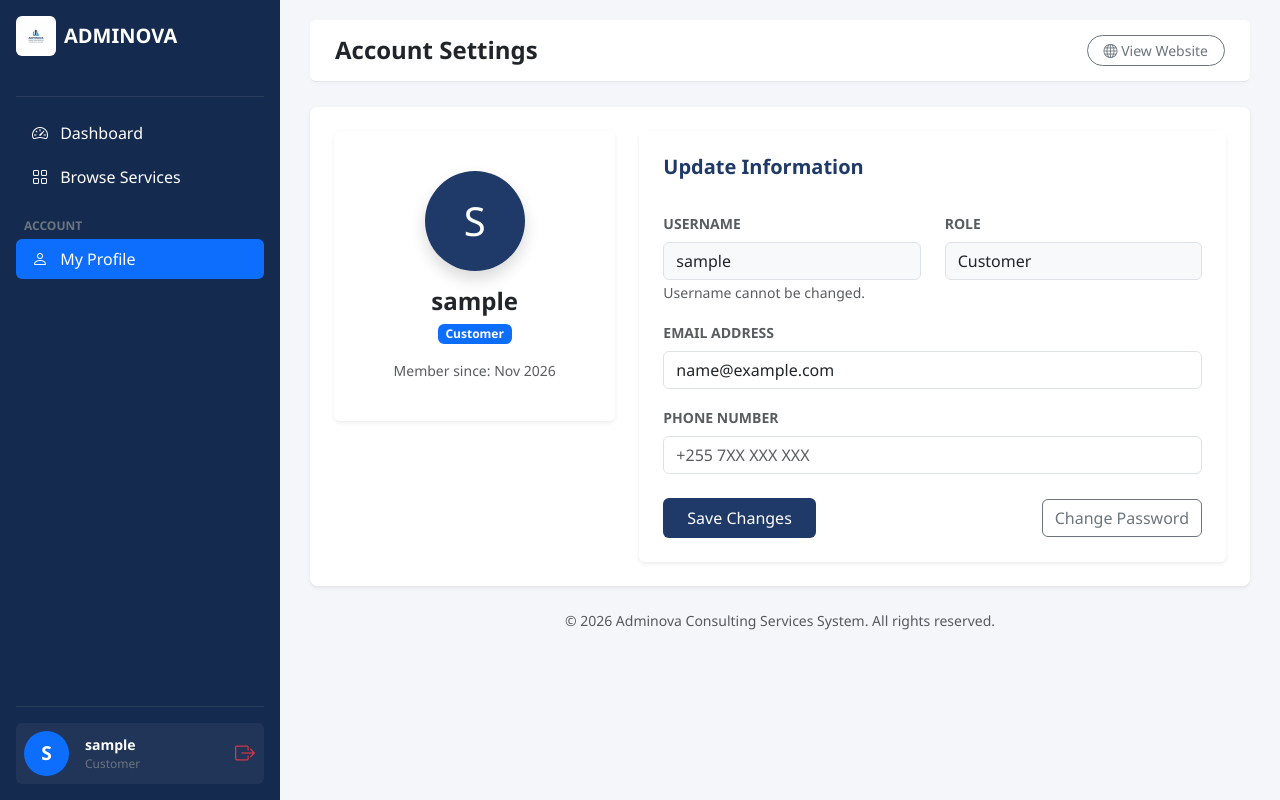
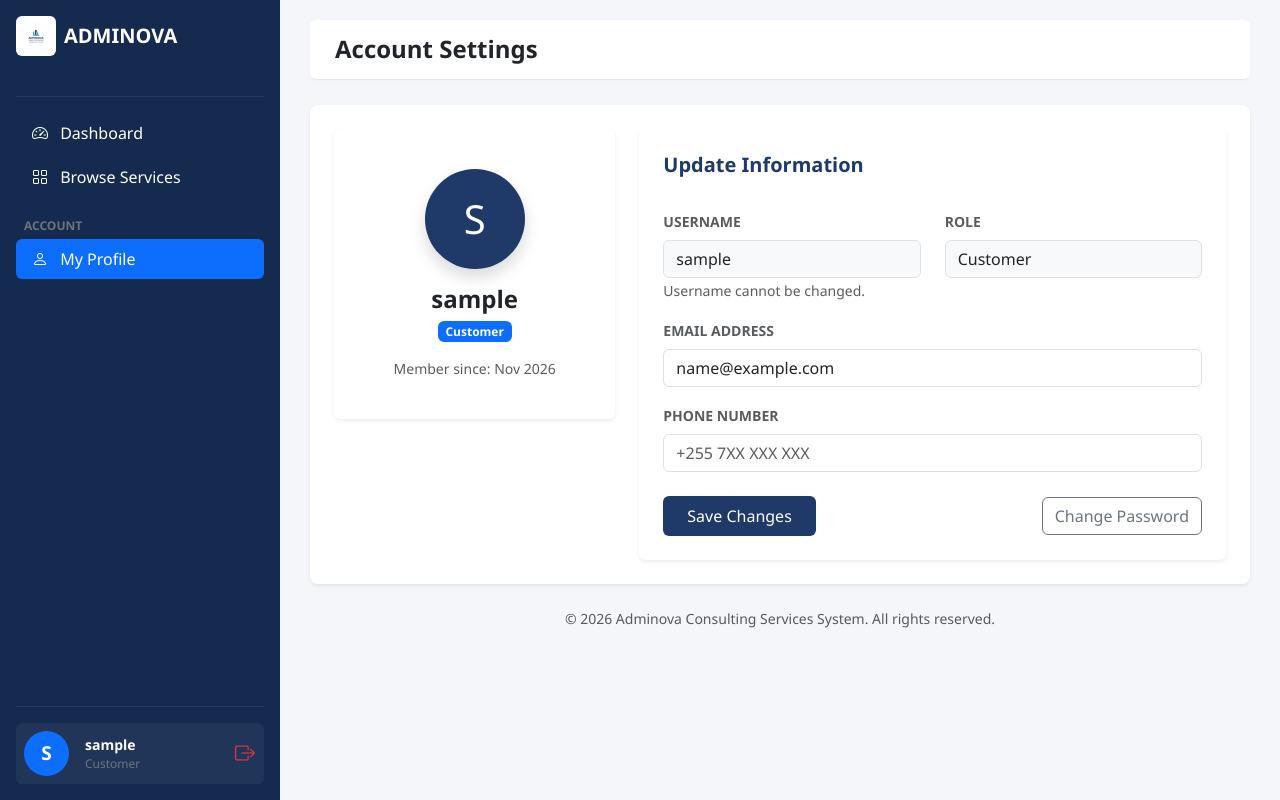
Before and after one commit to kocha-design/Adminova-Booking-System, a Django app: page /accounts/profile/ in a window 1280 px wide. Run offline with Django 5.2, Linux system fonts and the light colour scheme; the visitor is signed in with stand-in values (Sample User, id 1).

Commit message:
Removed View Website button from dashboard and updated brian to admin role

```diff
--- a/templates/dashboard_base.html
+++ b/templates/dashboard_base.html
@@ -30,11 +30,6 @@
                 <div class="d-flex align-items-center gap-3">
                     <h4 class="mb-0 fw-bold text-dark">{% block page_title %}Dashboard{% endblock %}</h4>
                 </div>
-                <div class="d-flex align-items-center">
-                    <a href="{% url 'core:home' %}" class="btn btn-sm btn-outline-secondary rounded-pill px-3">
-                        <i class="bi bi-globe"></i> View Website
-                    </a>
-                </div>
             </div>
 
             <!-- MESSAGES -->
```
